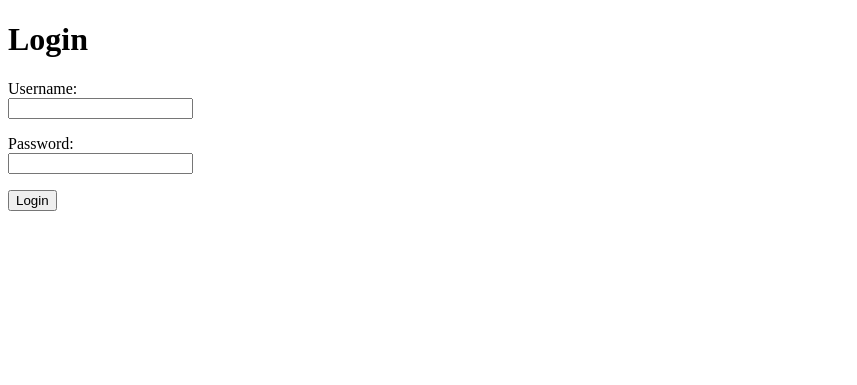
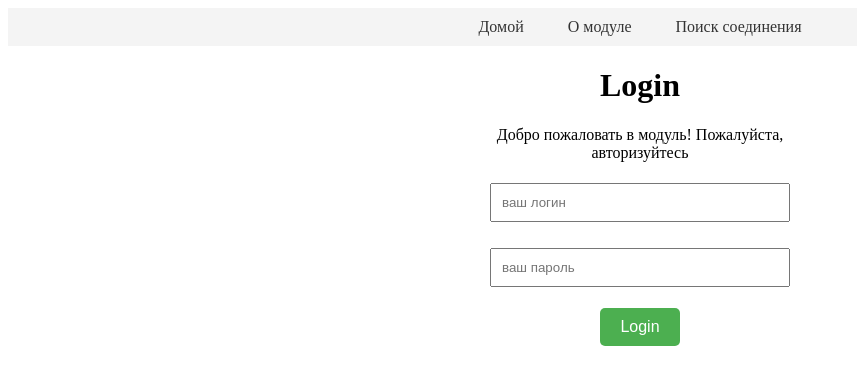
Before and after one commit to Ratiborsith/chemModule, a Flask app: page /login in a window 1280 px wide. Shown: the top 385 px of the page, without its empty margins (0-857 px from the left). Run offline with Flask 3, Linux system fonts and the light colour scheme.

Commit message:
добавлены стили и header

```diff
--- /dev/null
+++ b/static/styles.css
@@ -0,0 +1,62 @@
+/* Навигационное меню */
+header {
+    background-color: #f4f4f4;
+    padding: 10px 0;
+}
+.navigation-menu {
+    list-style-type: none;
+    margin: 0;
+    padding: 0;
+    text-align: center;
+}
+.navigation-menu li {
+    display: inline;
+    margin-right: 20px;
+}
+.navigation-menu li:last-child {
+    margin-right: 0;
+}
+.navigation-menu li a {
+    text-decoration: none;
+    color: #333; /* Цвет текста кнопок */
+    padding: 5px 10px;
+    border-radius: 5px;
+    transition: background-color 0.3s ease;
+}
+.navigation-menu li a:hover {
+    background-color: #ddd; /* Цвет кнопки при наведении */
+}
+
+/* Форма входа */
+form {
+    width: 300px;
+    margin: 20px auto; /* Центрирование формы */
+    text-align: center;
+}
+
+input[type="text"],
+input[type="password"] {
+    width: 100%;
+    padding: 10px;
+    margin: 5px 0;
+    box-sizing: border-box;
+}
+
+.login-button {
+    background-color: #4CAF50;
+    color: white;
+    padding: 10px 20px;
+    border: none;
+    border-radius: 5px;
+    cursor: pointer;
+    font-size: 16px;
+    transition: background-color 0.3s ease;
+}
+
+.login-button:hover {
+    background-color: #45a049;
+}
+
+.login-button:active {
+    background-color: #3e8e41;
+}
--- a/templates/login.html
+++ b/templates/login.html
@@ -2,19 +2,31 @@
 <html>
 <head>
     <title>Login</title>
+    <link rel="stylesheet" type="text/css" href="{{ url_for('static', filename='styles.css') }}">
 </head>
 <body>
-    <h1>Login</h1>
+    <header>
+        <nav>
+            <ul class="navigation-menu">
+                <li><a href="#">Домой</a></li>
+                <li><a href="#">О модуле</a></li>
+                <li><a href="#">Поиск соединения</a></li>
+            </ul>
+        </nav>
+    </header>
+
     <form method="POST">
+        <h1>Login</h1>
         <p>
-            Username:<br>
-            <input type="text" name="username" required>
+            Добро пожаловать в модуль! Пожалуйста, авторизуйтесь<br>
         </p>
         <p>
-            Password:<br>
-            <input type="password" name="password" required>
+            <input type="text" name="username" required placeholder="ваш логин">
         </p>
-        <p><input type="submit" value="Login"></p>
+        <p>
+            <input type="password" name="password" required placeholder="ваш пароль">
+        </p>
+        <p><input type="submit" value="Login" class="login-button"></p>
     </form>
 </body>
 </html>
```
